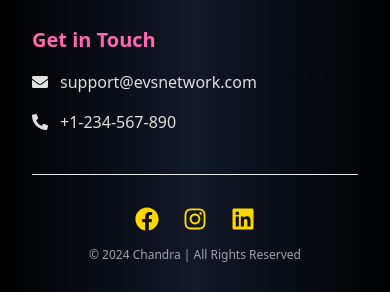
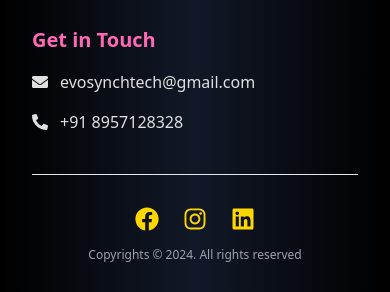
Before and after one commit to Chandraprakash098/EVS-Network, a React (Create React App) app: page /about-us in a window 390 px wide. Shown: the part 3228-3520 px from the top of the page. Built offline with nearby package versions, Linux system fonts and the light colour scheme.

Commit message:
update phone

```diff
--- a/src/components/Footer.js
+++ b/src/components/Footer.js
@@ -46,10 +46,10 @@ const Footer = () => {
         <div className="space-y-4">
           <h2 className="text-xl font-bold mb-4">Get in Touch</h2>
           <p className="flex items-center space-x-3">
-            <FaEnvelope /> <span>support@evsnetwork.com</span>
+            <FaEnvelope /> <span>evosynchtech@gmail.com</span>
           </p>
           <p className="flex items-center space-x-3">
-            <FaPhoneAlt /> <span>+1-234-567-890</span>
+            <FaPhoneAlt /> <span>+91 8957128328</span>
           </p>
         </div>
       </div>
@@ -89,7 +89,7 @@ const Footer = () => {
 
         {/* Copyright Text */}
         <p className="text-xs sm:text-sm text-gray-400">
-          © 2024 Chandra | All Rights Reserved
+        Copyrights © 2024. All rights reserved
         </p>
       </div>
     </footer>
```
